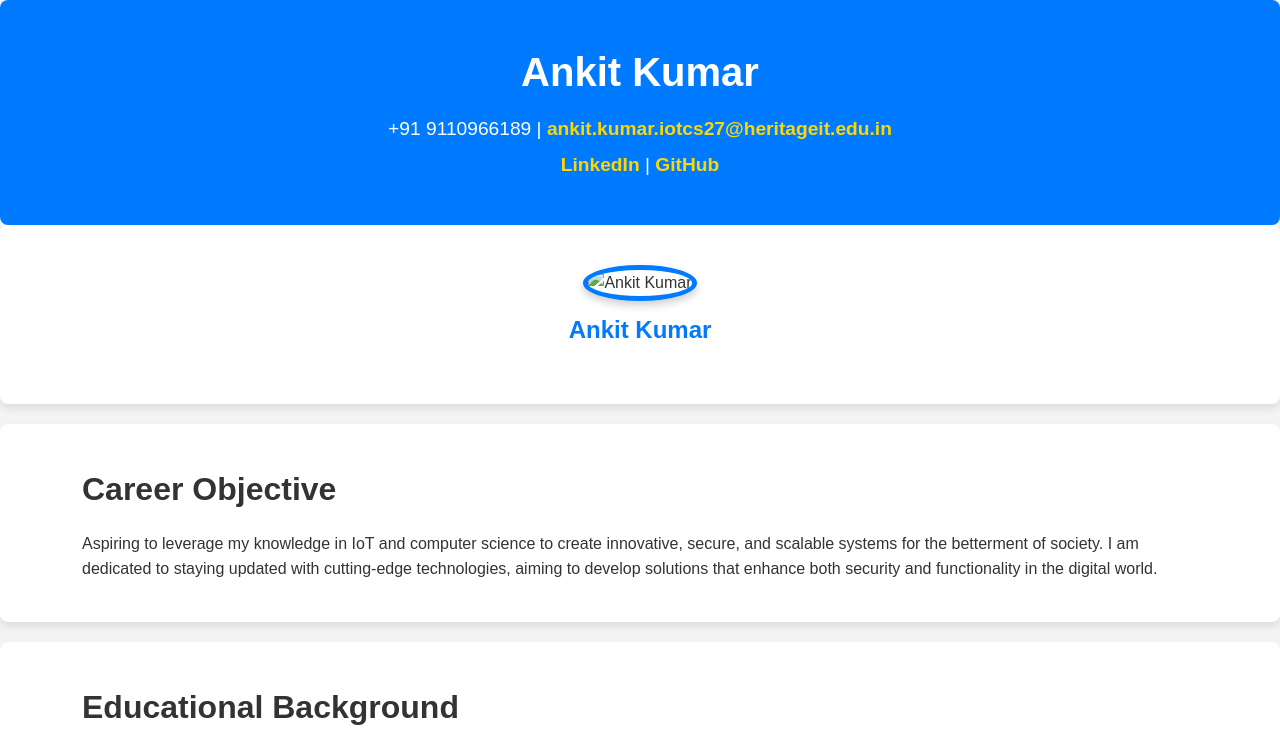
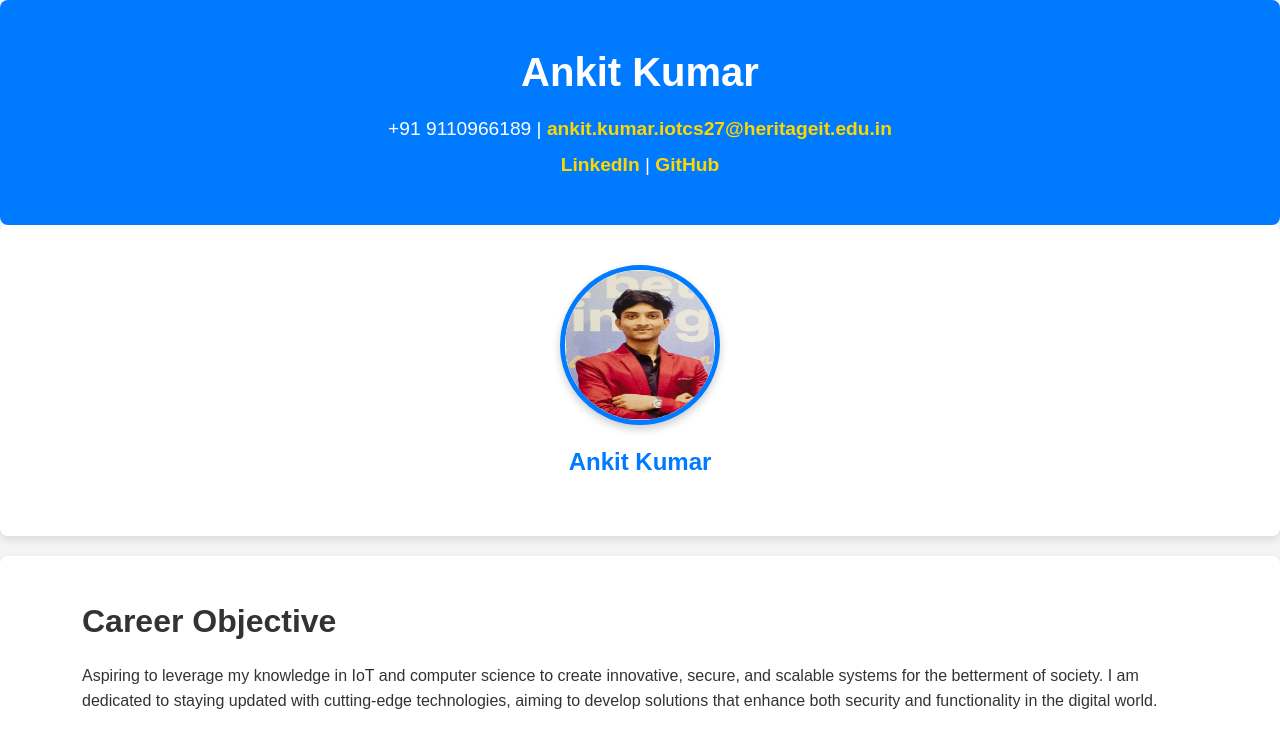
Before and after one commit to Ankit7129/Ankit7129.github.io, a plain HTML site: page index.html in a window 1280 px wide. Shown: the top 745 px of the page. Drawn offline with Linux system fonts and the light colour scheme.

Commit message:
Update index.html

```diff
--- a/index.html
+++ b/index.html
@@ -20,7 +20,7 @@
 
     <section class="photo-section">
         <div class="container">
-            <img src="C:\Users\ankitkumar\Pictures\Screenshots\Screenshot 2024-09-18 150722.png" alt="Ankit Kumar">
+            <img src="https://github.com/Ankit7129/Ankit7129.github.io/blob/main/my%20pic.png" alt="Ankit Kumar">
             <h2>Ankit Kumar</h2>
         </div>
     </section>
```
